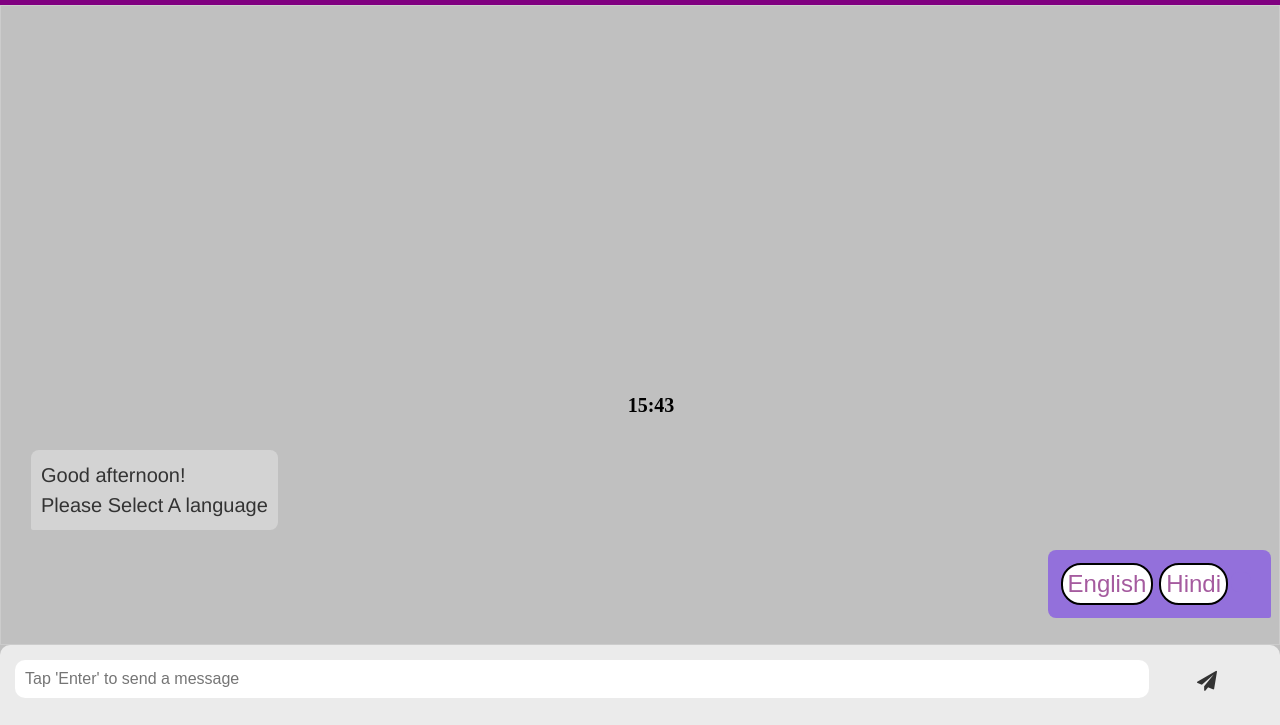
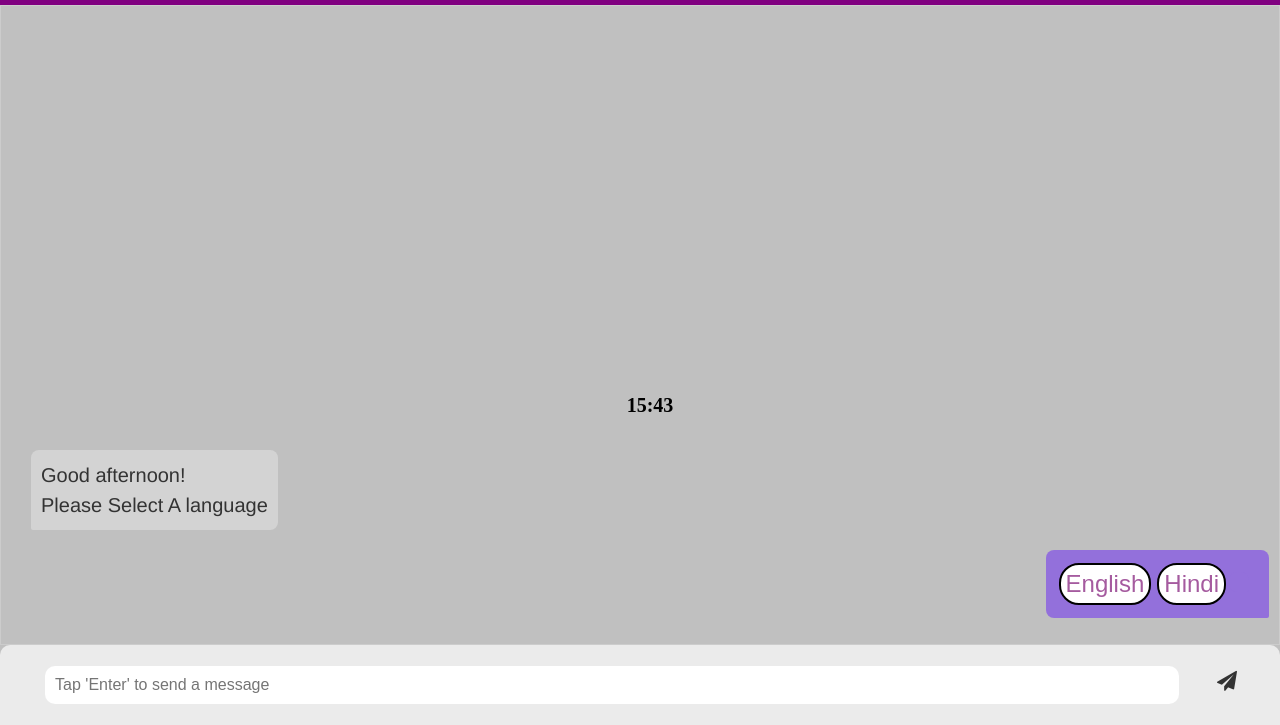
Before and after one commit to Prathamtamboli2309/feedback_chatbot, a website: page views/index.html in a window 1280 px wide. Shown: the part 75-800 px from the top of the page. Drawn offline with nearby package versions, Linux system fonts and the light colour scheme.

Commit message:
Update main.css

```diff
--- a/public/css/main.css
+++ b/public/css/main.css
@@ -9,7 +9,7 @@ body{
 }
 .header{
     width: 100%;
-    height: 10vh;
+    height: 10%;
     position: fixed;
     top: 0;
     z-index: 5;
@@ -27,7 +27,7 @@ body{
     font-size: 20px;
 }
 #chatbox {
-    width: 100vw;
+    width: 100%;
     margin: auto;
     overflow-y: scroll;
     max-height: 100%;
@@ -52,16 +52,19 @@ body{
 
 }
 .main-content{
-    height: 100vh;
+    height: 100%;
 }
 
 .chat-bar-input-block {
+    display: flex;
+    flex-direction: row;
+
     box-sizing: border-box;
-    /* justify-content: space-between; */
+    justify-content: space-evenly;
     width: 100vw;
     position: fixed;
     bottom: 0;
-    height: 10vh;
+    height: 10%;
     align-items: center;
     background-color: rgb(235, 235, 235);
     border-radius: 10px 10px 0px 0px;
@@ -71,16 +74,13 @@ body{
 
 .chat-bar-icons {
     box-sizing: border-box;
-    width: 10%;
-    position: absolute;
-    right:-30px ;
-   top: 25px;
-   height: 50%;
+    /* width: 10%; */
+
+    height: 50%;
     font-size: 20px;
 }
 #chat-icon{
-    width: 50px;
-    height: 50px;
+    font-size: 20px;
 }
 #chat-icon:hover {
     opacity: .7;
```
